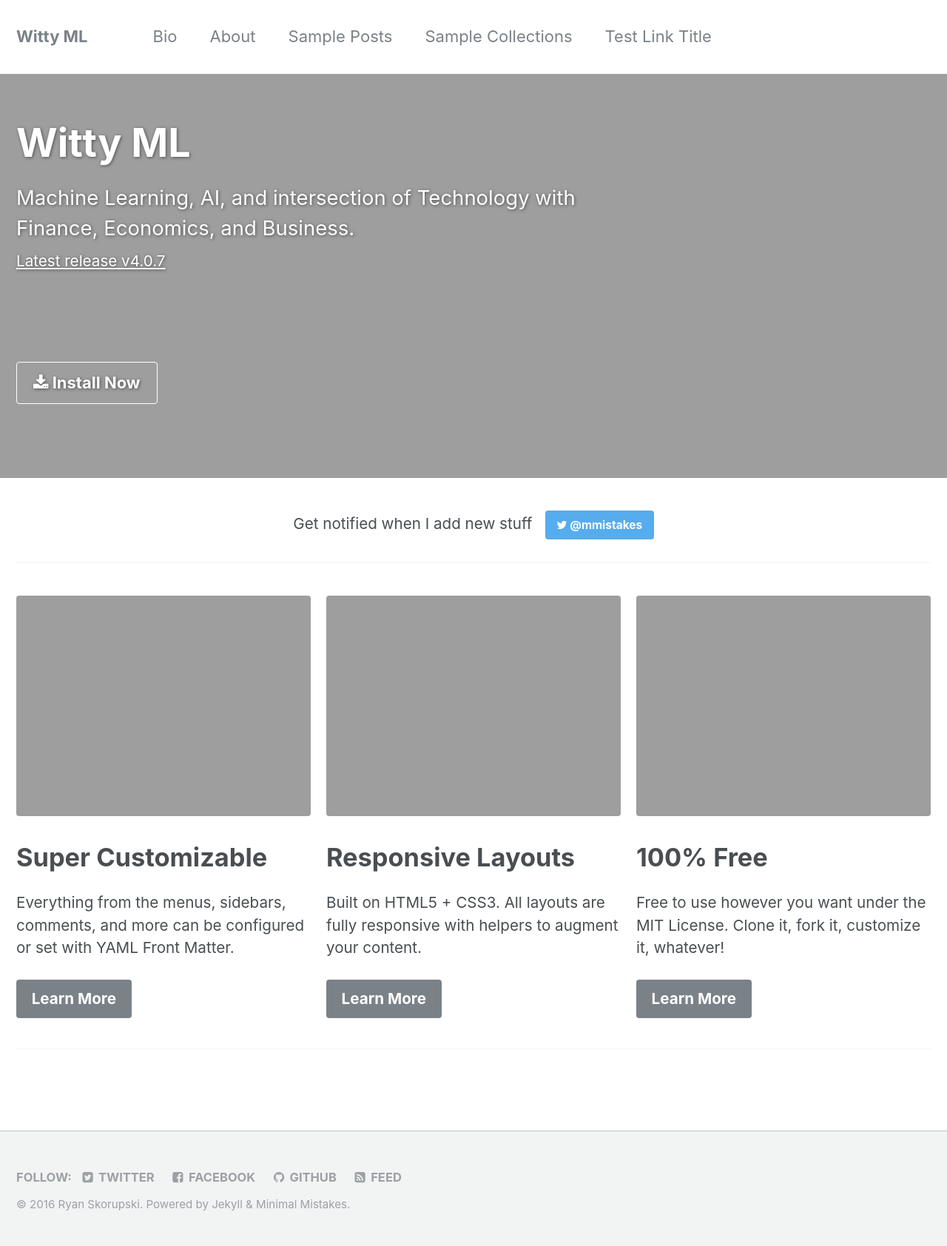
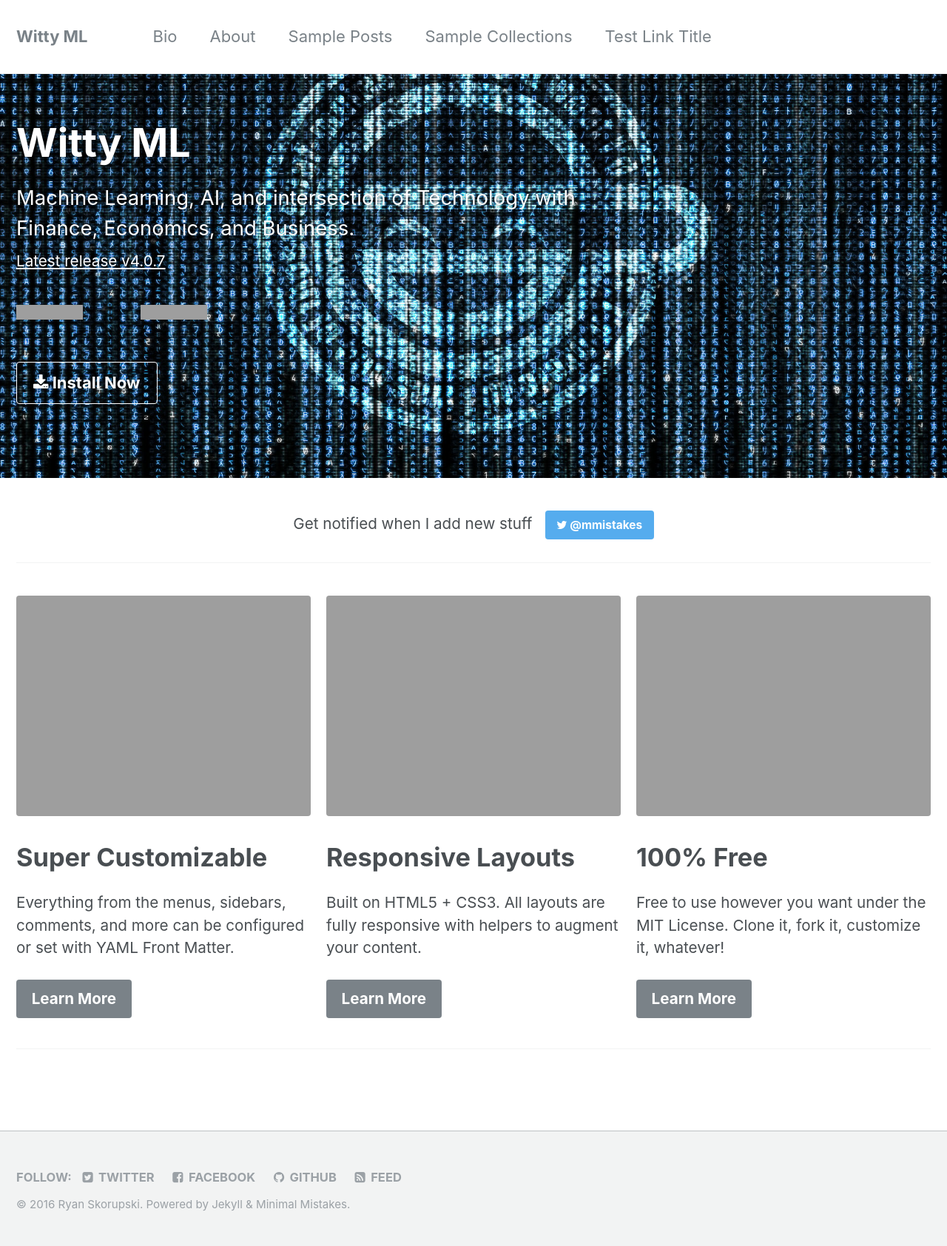
Before and after one commit to WittyAgnomen/WittyAgnomen.github.io, a Jekyll site: the page built from _pages/home.md, in a window 1280 px wide. Shown: the whole page at 74% size. Built offline with Jekyll 4.4.1, drawn with Linux system fonts in a browser that asks for light colours; grey boxes are pictures that could not be loaded.

Commit message:
update home page v1

```diff
--- a/_includes/masthead.html
+++ b/_includes/masthead.html
@@ -9,7 +9,7 @@
             {% if link.url contains 'http' %}
               {% assign domain = '' %}
             {% else %}
-              {% assign domain = site.url | append: site.baseurl %}
+              {% assign domain = site.url %}
             {% endif %}
             <li class="masthead__menu-item"><a href="{{ domain }}{{ link.url }}">{{ link.title }}</a></li>
           {% endfor %}
--- a/_pages/home.md
+++ b/_pages/home.md
@@ -3,7 +3,7 @@ layout: splash
 permalink: /
 header:
   overlay_color: "#5e616c"
-  overlay_image: /assets/images/mm-home-page-feature.jpg
+  overlay_image: /assets/images/gis.jpg
   cta_label: "<i class='fa fa-download'></i> Install Now"
   cta_url: "/docs/quick-start-guide/"
   caption:
```
